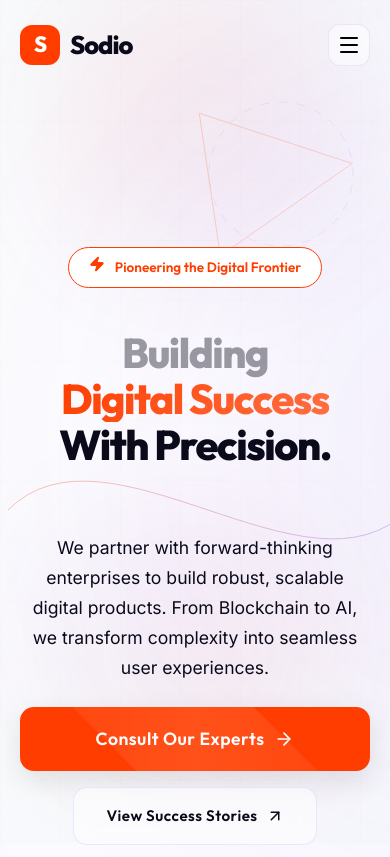
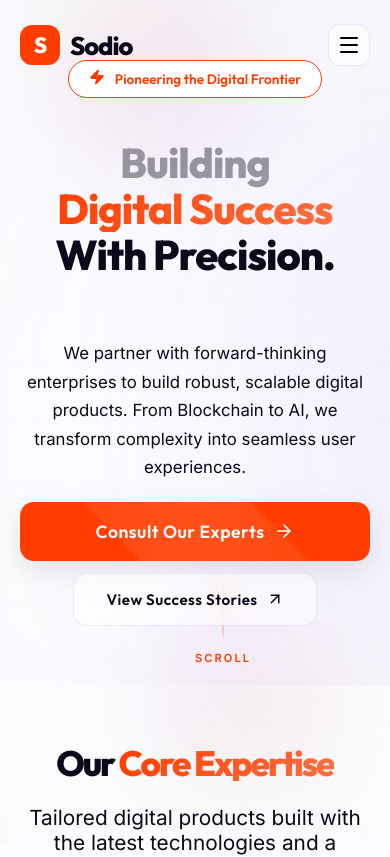
Before and after one commit to Abuzar7024/sudo_landing_page, a React (Vite) app: page / in a window 390 px wide. Shown: the top 857 px of the page. Built offline with nearby package versions, Linux system fonts and the light colour scheme.

Commit message:
Refine mobile spacing and newsletter's full-width stacking

```diff
--- a/src/App.jsx
+++ b/src/App.jsx
@@ -146,7 +146,7 @@ function App() {
         </div>
       </div>
 
-      <section className="section" style={{ minHeight: '120vh', display: 'flex', alignItems: 'center', paddingTop: 180, paddingBottom: 100, position: 'relative' }}>
+      <section id="hero" className="section hero-section" style={{ position: 'relative' }}>
         <div style={{ position: 'absolute', top: '15%', left: '50%', width: '600px', height: '600px', background: 'var(--accent-secondary)', filter: 'blur(180px)', opacity: 0.1, borderRadius: '50%', pointerEvents: 'none' }} />
 
         <div className="container hero-container" style={{ display: 'grid', gridTemplateColumns: '1.2fr 0.8fr', alignItems: 'center', gap: 60 }}>
@@ -392,7 +392,7 @@ function App() {
             <div style={{ display: 'flex', flexDirection: 'column', gap: 20 }}>
               <h4 style={{ marginBottom: 10, fontSize: '1.2rem' }}>Join Us</h4>
               <p className="text-muted" style={{ fontSize: '0.95rem' }}>Subscribe to our newsletter for latest tech insights and case studies.</p>
-              <div style={{ position: 'relative', marginTop: 10 }}>
+              <div className="newsletter-form" style={{ marginTop: 10 }}>
                 <input type="email" placeholder="Email Address" style={{ padding: '16px 20px', borderRadius: 12, border: '1px solid var(--border-light)', width: '100%', outline: 'none' }} />
                 <button style={{ position: 'absolute', right: 8, top: 8, bottom: 8, background: '#ff3d00', color: '#fff', border: 'none', padding: '0 20px', borderRadius: 8, fontWeight: 700 }}>Join</button>
               </div>
--- a/src/index.css
+++ b/src/index.css
@@ -22,22 +22,32 @@
   --font-body: 'Inter', sans-serif;
 }
 
-html {
-  /* scroll-behavior: smooth; */ /* Disabled to allow Lenis to handle it smoothly */
-  overflow-x: hidden;
-  width: 100%;
+html, body {
+  overflow-x: hidden !important;
+  width: 100% !important;
+  position: relative;
+  touch-action: pan-y;
+  margin: 0;
+  padding: 0;
 }
 
-* { margin: 0; padding: 0; box-sizing: border-box; }
+#root {
+  width: 100%;
+  overflow-x: hidden;
+}
+
+* {
+  margin: 0;
+  padding: 0;
+  box-sizing: border-box;
+}
 
 body {
   background-color: var(--bg-dark);
   color: var(--text-main);
   font-family: var(--font-body);
-  line-height: 1.6;
-  overflow-x: hidden;
+  -webkit-font-smoothing: antialiased;
   width: 100%;
-  -webkit-font-smoothing: antialiased;
 }
 
 /* --- Creative Backgrounds --- */
@@ -170,7 +180,18 @@ h1, h2, h3, h4 { font-family: var(--font-heading); font-weight: 700; color: var(
 
 /* --- Container & Sections --- */
 .container { max-width: 1400px; margin: 0 auto; padding: 0 40px; }
-.section { padding: 160px 0; position: relative; }
+.section {
+  padding: 100px 0;
+  position: relative;
+}
+
+.hero-section {
+  min-height: 100vh;
+  display: flex;
+  align-items: center;
+  padding-top: 140px;
+  padding-bottom: 80px;
+}
 
 /* --- Creative Cards --- */
 .creative-card {
@@ -271,6 +292,7 @@ h1, h2, h3, h4 { font-family: var(--font-heading); font-weight: 700; color: var(
   z-index: -1;
   opacity: 0.8;
   filter: drop-shadow(0 20px 40px rgba(255, 61, 0, 0.1));
+  max-width: none; /* Exception for vectors */
 }
 
 @keyframes draw {
@@ -338,82 +360,92 @@ h1, h2, h3, h4 { font-family: var(--font-heading); font-weight: 700; color: var(
   .nav-links { display: none; }
   .mobile-menu-btn { display: flex; }
   .desktop-only { display: none; }
-  .container { padding: 0 24px; } /* Slightly tighter for mobile */
-  .section { padding: 60px 0; overflow-x: hidden; } /* Ensure sections don't leak */
-  .heading-xl { font-size: 3rem; letter-spacing: -1.5px; text-align: center; }
-  .heading-lg { font-size: 2.2rem; text-align: center; }
-  .grid-creative { grid-template-columns: 1fr; gap: 24px; }
+  .container { padding: 0 20px; width: 100%; box-sizing: border-box; }
+  .section { padding: 60px 0; overflow: hidden; width: 100%; }
 
-  /* Prevent blobs from causing horizontal scroll */
-  .blob {
-    width: 300px;
-    height: 300px;
-    filter: blur(60px);
+  .hero-section {
+    min-height: auto;
+    padding-top: 110px; /* 80px nav + 30px requested gap */
+    padding-bottom: 40px;
   }
 
-  /* Hero specific mobile center */
+  .heading-xl { font-size: 2.8rem; letter-spacing: -1px; text-align: center; width: 100%; }
+  .heading-lg { font-size: 2rem; text-align: center; width: 100%; }
+  .grid-creative { grid-template-columns: 1fr; gap: 24px; width: 100%; }
+
+  /* Blobs stay inside */
+  .blob {
+    width: 200px;
+    height: 200px;
+    filter: blur(40px);
+    max-width: 100vw;
+  }
+
+  .vector-floating {
+    display: none;
+  }
+
   .hero-container {
     grid-template-columns: 1fr !important;
     text-align: center;
-    padding-top: 20px;
+    padding-top: 0;
+    gap: 30px;
   }
   .hero-content {
     display: flex;
     flex-direction: column;
     align-items: center;
-    margin: 0 auto;
     width: 100%;
   }
   .hero-content p {
     text-align: center;
-    margin: 24px auto !important;
-    font-size: 1.1rem !important;
+    margin: 20px auto !important;
+    font-size: 1.05rem !important;
   }
   .hero-actions {
     justify-content: center;
     width: 100%;
-    gap: 16px !important;
-  }
-  .hero-visual-complex {
-    display: none;
+    gap: 12px !important;
   }
 
-  /* Section Header Centering */
   .section-header-centered {
     text-align: center !important;
-    display: flex !important;
-    flex-direction: column !important;
     align-items: center !important;
-    width: 100% !important;
   }
 
-  .section-header-centered > div {
-    text-align: center !important;
-    width: 100%;
-  }
-
-  /* Footer Natural Alignment */
   footer .grid-creative {
     grid-template-columns: 1fr !important;
     text-align: left !important;
     gap: 32px;
   }
   footer .grid-creative > div {
-    display: flex;
-    flex-direction: column;
     align-items: flex-start;
   }
-  footer .grid-creative p {
-    margin: 0;
-    text-align: left;
+
+  .newsletter-form {
+    display: flex !important;
+    flex-direction: column !important;
+    gap: 12px !important;
+    position: static !important;
+    width: 100% !important;
   }
+  .newsletter-form input {
+    width: 100% !important;
+    padding: 16px !important;
+    box-sizing: border-box !important;
+  }
+  .newsletter-form button {
+    position: static !important;
+    width: 100% !important;
+    padding: 16px !important;
+    height: 56px !important;
+    border-radius: 12px !important;
+  }
+}
 
-  footer .container > div:last-child {
-    flex-direction: column !important;
-    align-items: flex-start !important;
-    gap: 24px;
-    text-align: left;
-  }
+.newsletter-form {
+  position: relative;
+  width: 100%;
 }
 
 @media (max-width: 768px) {
```
